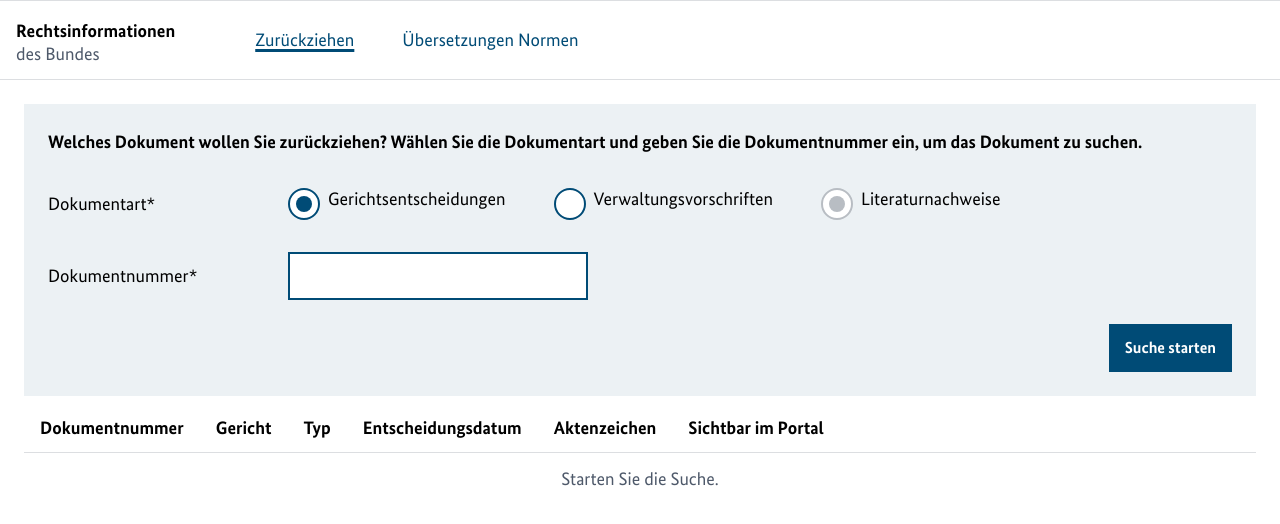
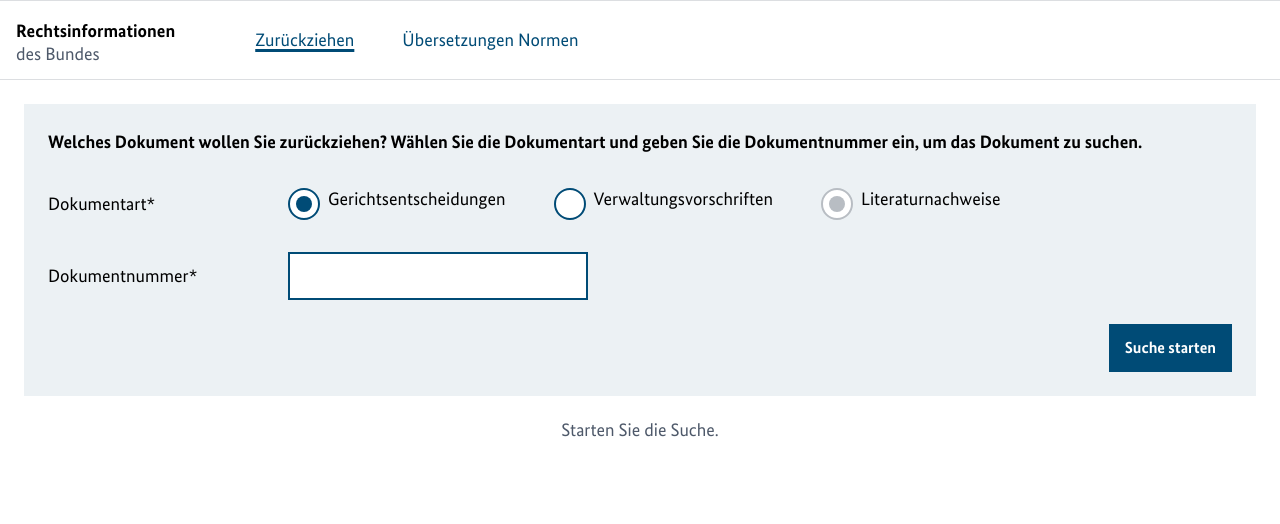
Before and after one commit to digitalservicebund/ris-cm, a Vue app: page /zurueckziehen/rechtsprechung in a window 1280 px wide. Shown: the top 524 px of the page. Built offline with nearby package versions, Linux system fonts and the light colour scheme.

Commit message:
Hide table header for empty tables
RISDEV-12792

```diff
--- a/src/components/ui/DataTable.vue
+++ b/src/components/ui/DataTable.vue
@@ -98,7 +98,7 @@ defineExpose({ focusRow })
     <!-- Decorative: every row repeats the column labels for assistive
          technology, so exposing them here as well would only add noise. -->
     <li
-      v-if="columns.length && !hideHeader"
+      v-if="columns.length && !hideHeader && rows.length"
       class="hidden border-b border-gray-400 md:col-span-full md:grid md:grid-cols-subgrid"
       aria-hidden="true"
     >
```
